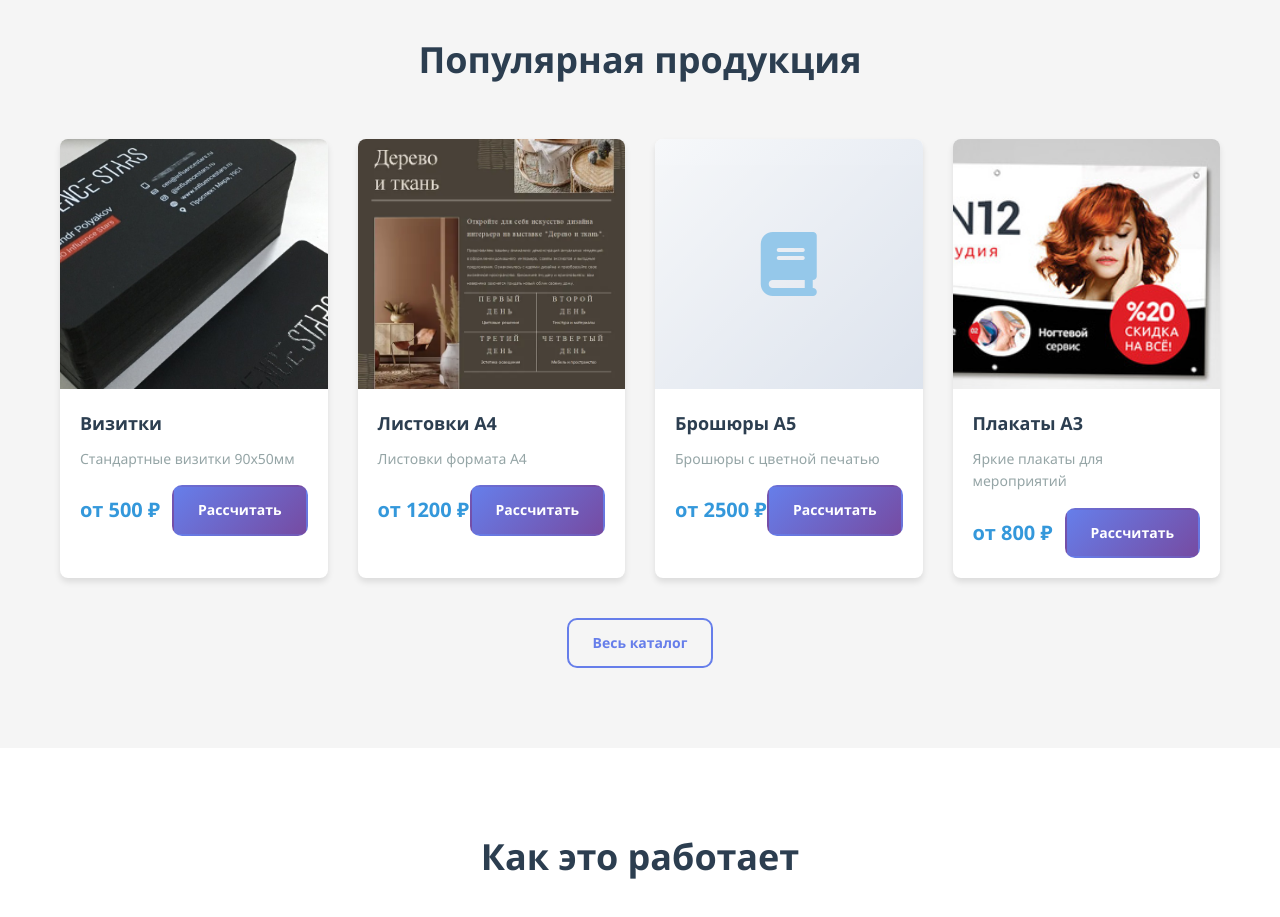
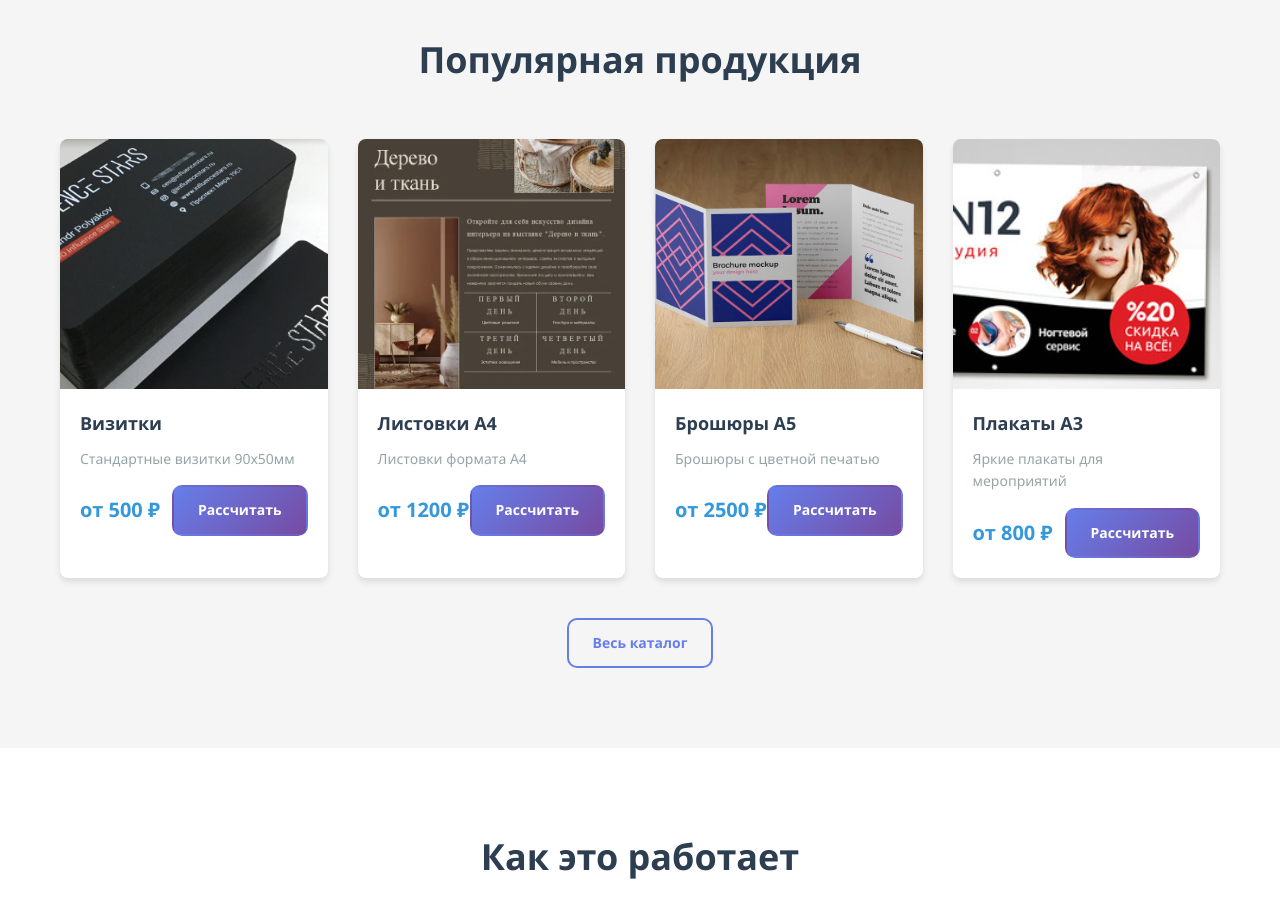
Before and after one commit to kornaalina976-creator/kornaalina.io, a plain HTML site: page index.html in a window 1280 px wide. Shown: the part 1360-2277 px from the top of the page. Drawn offline with Linux system fonts and the light colour scheme.

Commit message:
Update index.html

```diff
--- a/index.html
+++ b/index.html
@@ -129,7 +129,7 @@
                 </div>
                 <div class="product-card">
                     <div class="product-image">
-                        <img src="imaage/_-_-6.jpg" alt="Брошюры" onerror="this.style.display='none'; this.nextElementSibling.style.display='flex';">
+                        <img src="imaage/ali.jpg" alt="Брошюры" onerror="this.style.display='none'; this.nextElementSibling.style.display='flex';">
                         <div class="product-image-fallback" style="display: none;">
                             <i class="fas fa-book"></i>
                         </div>
```
